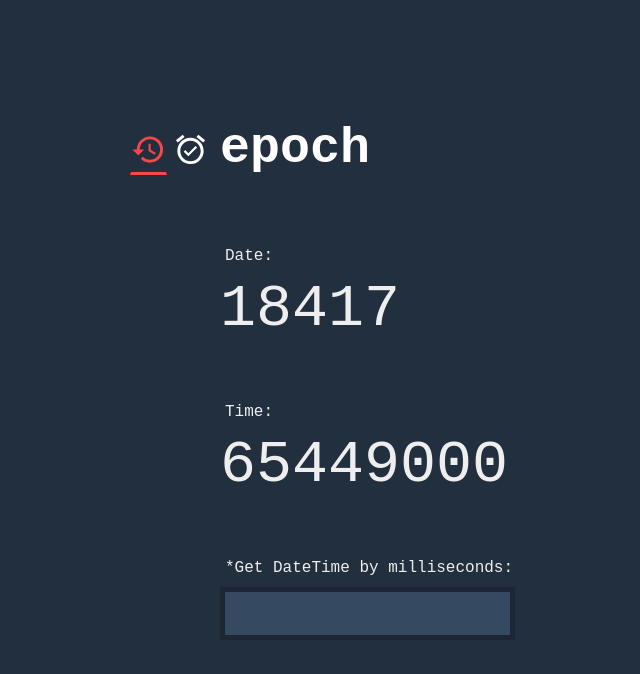
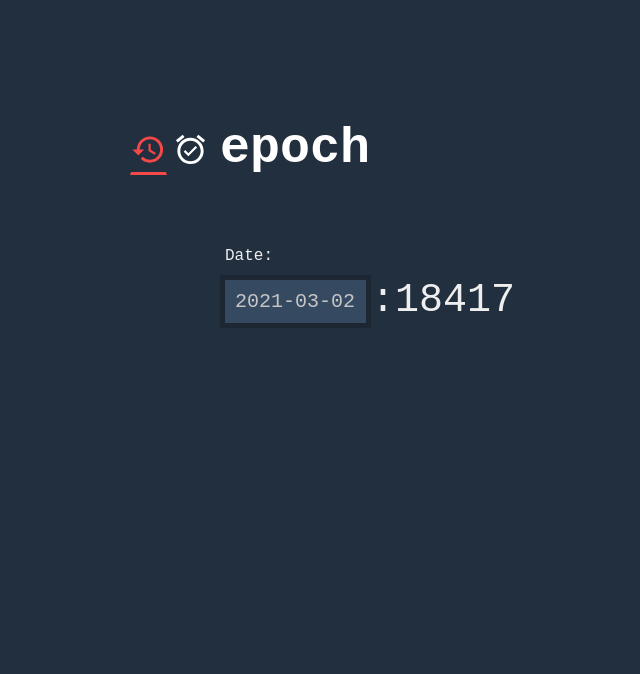
Before and after one commit to chamilu/gl-util-epoach, a React app: page / in a window 1280 px wide. Both pictures are taken after a click on the element 408 px from the left and 152 px from the top of the page. Shown: the top 674 px of the page, without its empty margins (260-900 px from the left). Built offline with nearby package versions, Linux system fonts and the light colour scheme; a web font is replaced by a local one.

Commit message:
Added reverse date ui

```diff
--- a/src/components/App.jsx
+++ b/src/components/App.jsx
@@ -4,6 +4,7 @@ import { VIEWS } from "../utils/constants";
 import Date from "./Date";
 import Time from "./Time";
 import Menu from "./Menu";
+import DateToEpoch from "./DateToEpoch";
 import SecondsToDate from "./SecondsToDate";
 
 const App = () => {
@@ -12,9 +13,14 @@ const App = () => {
         <div id="wrapper">
             <Menu view={view} setView={setView} />
             <h1>epoch</h1>
-            <Date />
-            <Time />
-            <SecondsToDate />
+            <div style={{ display: view === VIEWS.MAIN ? "block" : "none" }}>
+                <Date />
+                <Time />
+                <SecondsToDate />
+            </div>
+            <div style={{ display: view === VIEWS.REVERSE ? "block" : "none" }}>
+                <DateToEpoch />
+            </div>
         </div>
     );
 };
--- /dev/null
+++ b/src/components/DateToEpoch.jsx
@@ -0,0 +1,79 @@
+import React, { useState, useEffect } from "react";
+import moment from "moment";
+
+import Utils from "../utils";
+
+const DateToEpoch = () => {
+    const [state, setState] = useState({
+        date: 0
+    });
+
+    const getDate = () => {
+        const epoach = moment("1970-01-01").format("YYYY-MM-DD");
+        const today = moment();
+        const value = today.diff(epoach, "days");
+        setState({
+            ...state,
+            date: value,
+            stateText: ""
+        });
+    };
+
+    useEffect(() => {
+        getDate();
+        setInterval(() => {
+            getDate();
+        }, 60 * 1000);
+    }, []);
+
+    const onTextClick = (textToCopy) => {
+        Utils.copyToClipboard(textToCopy);
+        setState({
+            ...state,
+            stateText: "copied"
+        });
+    };
+
+    const onMouseEnter = () => {
+        setState({
+            ...state,
+            stateText: "click to copy"
+        });
+    };
+
+    const onMouseLeave = () => {
+        setState({
+            ...state,
+            stateText: ""
+        });
+    };
+
+    return (
+        <div className="margin-b">
+            <div className="field">
+                Date: <span className="field-notice"> {state.stateText}</span>
+            </div>
+
+            <div>
+                <div style={{ float: "left" }}>
+                    <input
+                        className="text epoch-date"
+                        type="text"
+                        value="2021-03-02"
+                    />
+                </div>
+
+                <div
+                    className="big date-to-epoch"
+                    onClick={(e) => onTextClick(state.date)}
+                    onMouseEnter={onMouseEnter}
+                    onMouseLeave={onMouseLeave}
+                >
+                    :{state.date}
+                </div>
+            </div>
+        </div>
+    );
+};
+
+export default DateToEpoch;
--- /dev/null
+++ b/src/styles/forms.scss
@@ -0,0 +1,3 @@
+.epoch-date {
+    width: 121px;
+}
--- a/src/styles/main.scss
+++ b/src/styles/main.scss
@@ -22,6 +22,12 @@ body {
 
             &:active {
                 text-decoration: underline;
+            }
+
+            &.date-to-epoch {
+                font-size: 40px;
+                float: left;
+                padding-top: 3px;
             }
         }
 
@@ -62,3 +68,4 @@ body {
 }
 
 @import "./menu-wrapper.scss";
+@import "./forms.scss";
```
